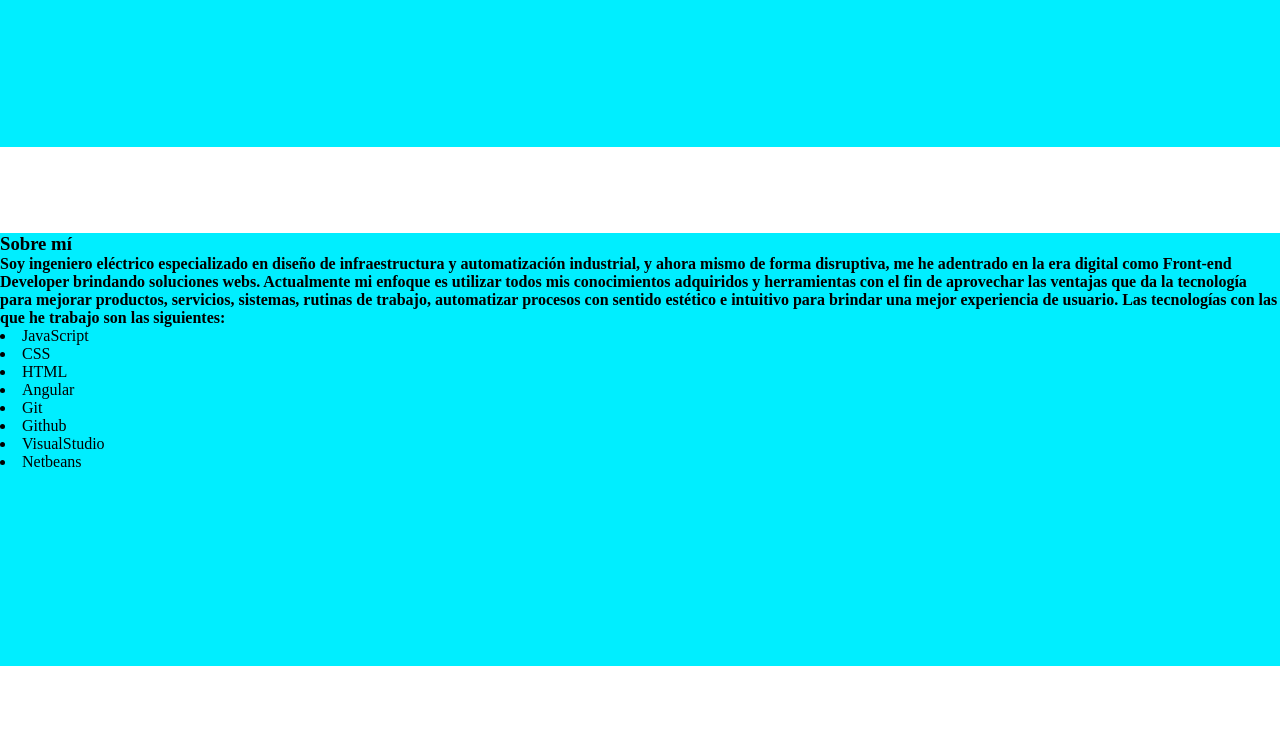
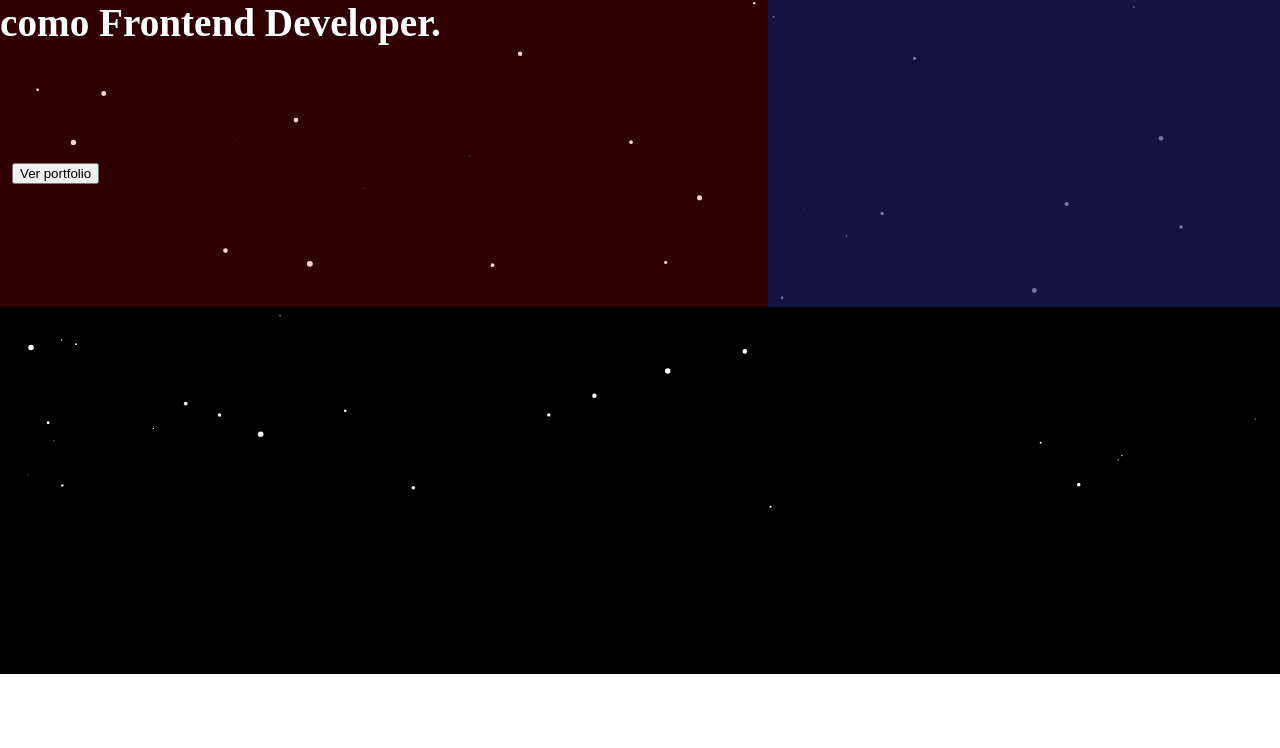
Before and after one commit to JorgeIsaacVilla/my_portafolio, a plain HTML site: page index.html in a window 1280 px wide. Shown: the part 382-1130 px from the top of the page. Drawn offline with Linux system fonts and the light colour scheme.

Commit message:
avance fronend dinamico. se agregaron documento JS y JSON por primera vez

```diff
--- a/index.html
+++ b/index.html
@@ -5,7 +5,8 @@
     <meta http-equiv="X-UA-Compatible" content="IE=edge">
     <meta name="viewport" content="width=device-width, initial-scale=1.0">
     <link rel="stylesheet" href="style.css">
-    <title>Document</title>
+
+    <title>HV JORGE ISAAC VILLA</title>
 </head>
 <body>
     <header class="header">
@@ -18,6 +19,11 @@
      </div>
     </header>
 
+    <div id="particles-js"></div>
+    <script src="js/particles.min.js"></script>
+    <script src="js/particlesjs-config.json"></script>
+
+     <div class="section1">
      <div class="section_tarjet">
                <div class="tarjet">
                     <h1>Hola,</h1>
@@ -27,6 +33,7 @@
                <canvas class="canvas_tarjet">
                     mi magia
                </canvas>
+          </div>
 
    </div>
 
--- /dev/null
+++ b/js/particlesjs-config.json
@@ -0,0 +1,112 @@
+particlesJS(
+{
+  "particles": {
+    "number": {
+      "value": 80,
+      "density": {
+        "enable": true,
+        "value_area": 800
+      }
+    },
+    "color": {
+      "value": "#ffffff"
+    },
+    "shape": {
+      "type": "circle",
+      "stroke": {
+        "width": 0,
+        "color": "#000000"
+      },
+      "polygon": {
+        "nb_sides": 12
+      },
+      "image": {
+        "src": "img/github.svg",
+        "width": 100,
+        "height": 100
+      }
+    },
+    "opacity": {
+      "value": 1,
+      "random": false,
+      "anim": {
+        "enable": false,
+        "speed": 1,
+        "opacity_min": 0.1,
+        "sync": false
+      }
+    },
+    "size": {
+      "value": 3,
+      "random": true,
+      "anim": {
+        "enable": false,
+        "speed": 40,
+        "size_min": 0.1,
+        "sync": false
+      }
+    },
+    "line_linked": {
+      "enable": true,
+      "distance": 0,
+      "color": "#ffffff",
+      "opacity": 0,
+      "width": 7.856719098241055
+    },
+    "move": {
+      "enable": true,
+      "speed": 14.430708547789692,
+      "direction": "top-right",
+      "random": true,
+      "straight": true,
+      "out_mode": "out",
+      "bounce": false,
+      "attract": {
+        "enable": false,
+        "rotateX": 600,
+        "rotateY": 1200
+      }
+    }
+  },
+  "interactivity": {
+    "detect_on": "canvas",
+    "events": {
+      "onhover": {
+        "enable": true,
+        "mode": "repulse"
+      },
+      "onclick": {
+        "enable": true,
+        "mode": "push"
+      },
+      "resize": true
+    },
+    "modes": {
+      "grab": {
+        "distance": 400,
+        "line_linked": {
+          "opacity": 1
+        }
+      },
+      "bubble": {
+        "distance": 400,
+        "size": 40,
+        "duration": 2,
+        "opacity": 8,
+        "speed": 3
+      },
+      "repulse": {
+        "distance": 200,
+        "duration": 0.4
+      },
+      "push": {
+        "particles_nb": 4
+      },
+      "remove": {
+        "particles_nb": 2
+      }
+    }
+  },
+  "retina_detect": true
+}
+)
--- a/style.css
+++ b/style.css
@@ -1,5 +1,15 @@
 *{
     margin: 0%;
+}
+h1{
+color: #fff;
+font-size: 8.83vh;
+}
+h2{
+font-size: 4.9vh;
+color: #fff;
+width: 75.5vh;
+height: 24.5vh;
 }
 
 .header{
@@ -14,6 +24,13 @@
     align-items: center;
     display: flex;
 }
+.section1{
+   height: 100vh;
+   width: 100%;
+   background: black;
+   margin-bottom: 10.7vh;
+}
+
  /* UI Properties */
 .boxName{
     display: flex;
@@ -54,10 +71,11 @@ button{
     border-radius: 0vh 5px 5px 0vh;
 }
 .section_tarjet{
+    margin-top: -80vh;
     display: flex;
     height: 54.11vh;
     width: 100%;
-    background-color: rgb(0, 238, 255);
+    background-color: rgba(0, 7, 39, 0.041);
     margin-bottom: 10.7vh;
     justify-content: center;
 
@@ -65,13 +83,18 @@ button{
 .tarjet{
     height: 100%;
     width: 60%;
+    background: rgba(255, 0, 0, 0.185);
 }
 .canvas_tarjet{
     display: flex;
     height: 100%;
     width: 40%;
-    background-color: rgb(0, 238, 255);
-    margin-bottom: 10.7vh;
+    background-color: rgba(30, 31, 102, 0.616);
+}
+#particles-js{
+    height: 100vh;
+    width: 100%;
+    background: black;
 }
 .section{
     height: 54.11vh;
```
Also changed, not shown: js/particles.min.js (added). Lines whose indentation alone changed are shown as unchanged.
